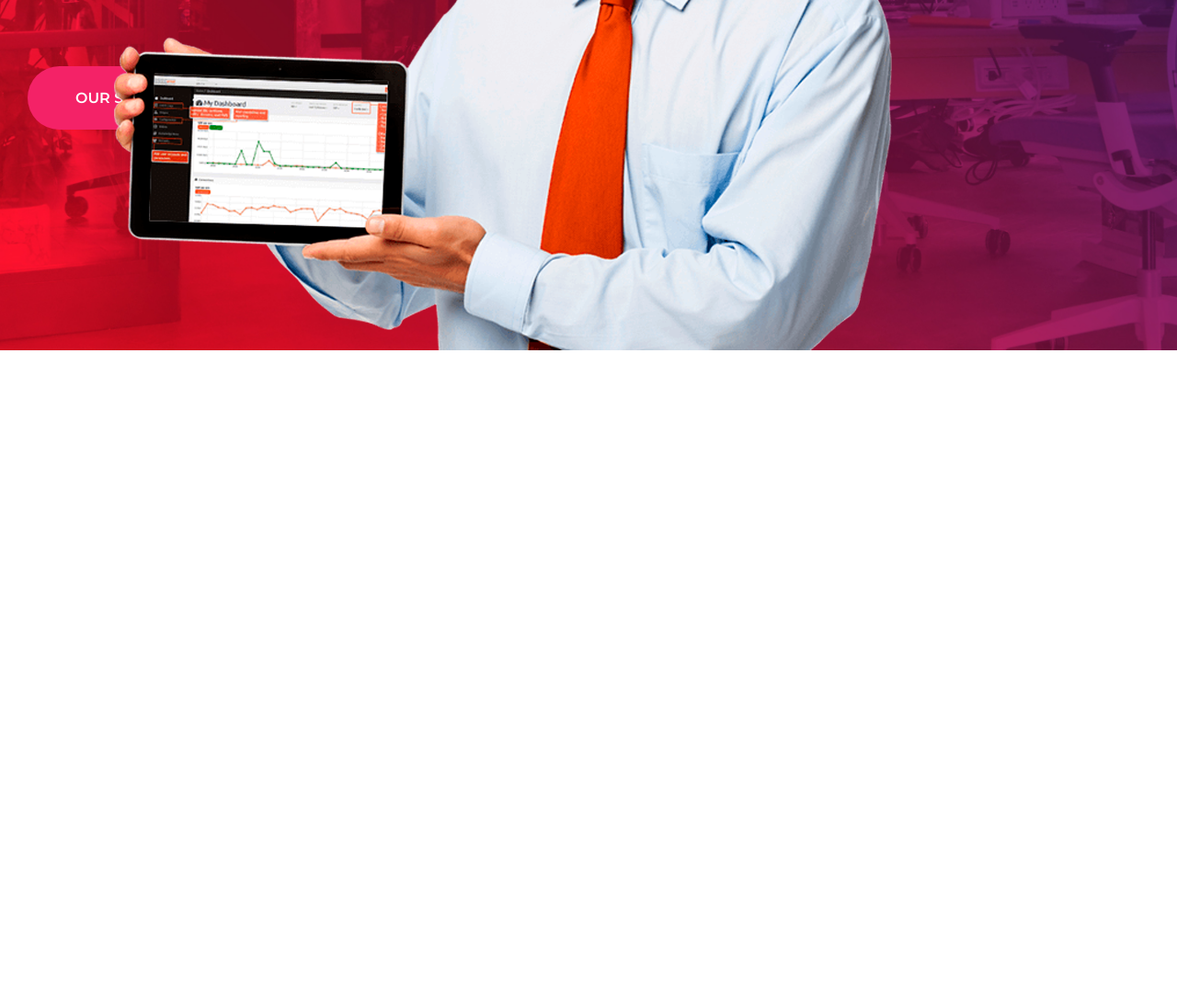
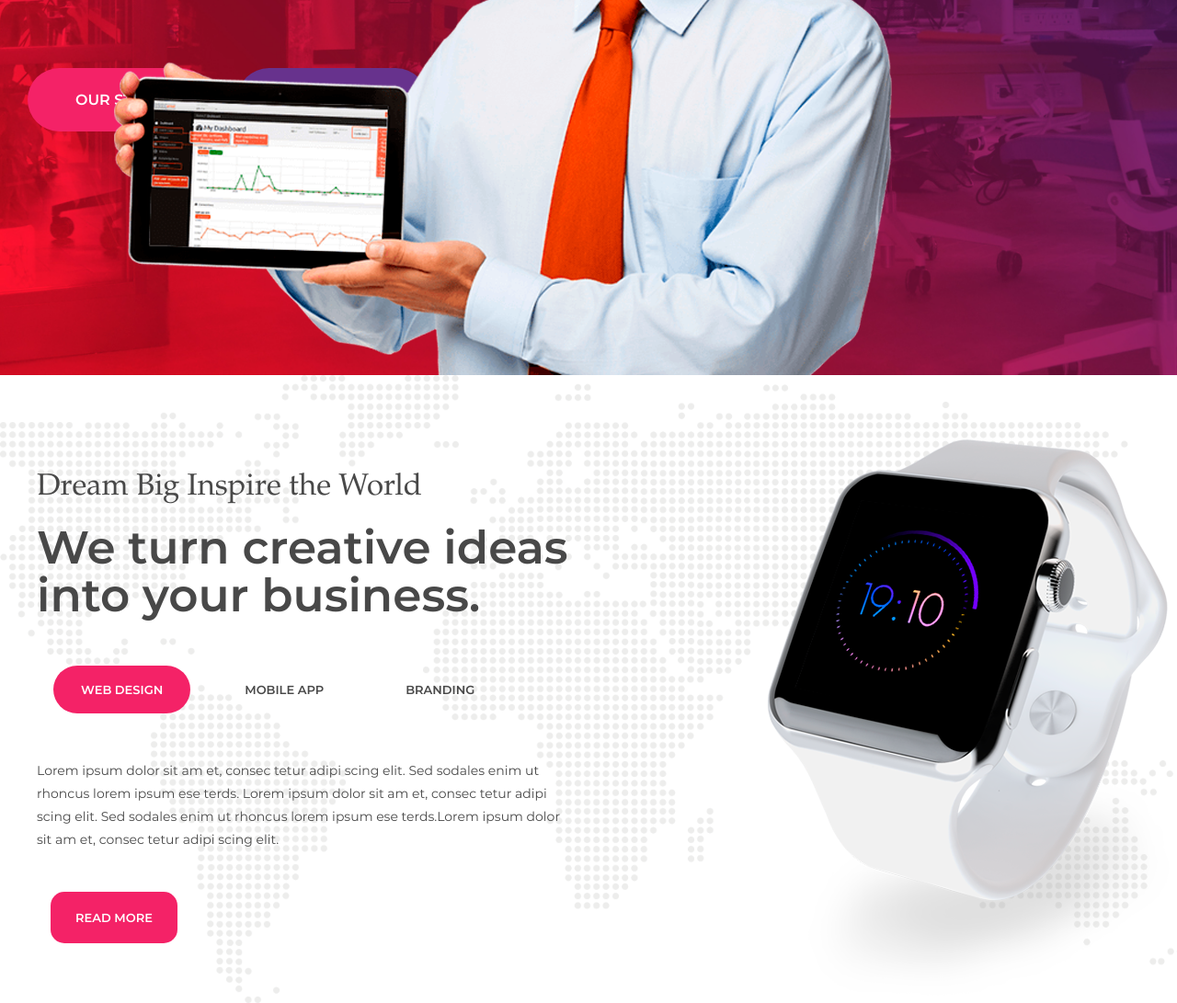
Before and after one commit to SergTemnikov/BlueRex_scss_adaptive, a plain HTML site: page index.html in a window 1280 px wide. Shown: the part 580-1671 px from the top of the page at 92% size. Before the commit the page ends 965 px from the top, so only its background shows below. Drawn offline with Linux system fonts and the light colour scheme.

Commit message:
added services section

```diff
--- a/index.html
+++ b/index.html
@@ -13,14 +13,15 @@
     <div class="modal-card">
       <h2>Modal Title</h2>
       <p>Modal text</p>
-      <button>OK</button>
+      <button class="close-button">OK</button>
     </div>
   </div>
-  <div class="heading">
+
+  <section class="heading">
     <header class="header">
-      <div class="logo">
+      <a href="index.html" class="logo">
         <img src="images/header-logo.png" alt="main logo">
-      </div>
+      </a>
       <nav class="header-nav">
         <ul class="header-nav__items">
           <li class="header-nav__item"><a href="#">Home</a></li>
@@ -49,16 +50,44 @@
         </p>
       </div>
       <div class="heading-buttons">
-        <a href="#" class='story__btn'>OUR STORY</a>
-        <a href="#" class='more__btn'>READ MORE</a>
+        <button href="#" class='story__btn'>OUR STORY</button>
+        <button href="#" class='more__btn'>READ MORE</button>
       </div>
       <div class="heading-person">
         <img src="images/heading/heading-person.png" alt="">
       </div>
     </div>
+  </section>
 
-  </div>
+  <section class="services">
+    <div class="container">
+      <div class="services-wrapper">
+        <div class="services__info">
+          <h4 class="services__pretitle">Dream Big Inspire the World</h4>
+          <h1 class="services__title">We	turn creative ideas into your business.</h1>
+          <div class="services__buttons">
+            <button class="service__btn">WEB DESIGN</button>
+            <button class="service__btn">MOBILE APP</button>
+            <button class="service__btn">BRANDING</button>
+          </div>
+          <p class="services__text">
+            Lorem ipsum dolor sit am et, consec tetur adipi scing elit. Sed sodales enim ut rhoncus lorem ipsum ese terds. Lorem ipsum dolor sit am et, consec tetur adipi scing elit. Sed sodales enim ut rhoncus lorem ipsum ese terds.Lorem ipsum dolor sit am et, consec tetur adipi scing elit.
+          </p>
+          <button class="read-more__button">READ MORE</button>
+          <div class="read-more__button-shadow"></div>
+        </div>
+        <div class="services__image">
+          <img src="images/services/watch.png" alt="clock image">
+        </div>
+      </div>
+    </div>
+  </section>
 
+  <section class="achievements">
+    <div class="container">
+
+    </div>
+  </section>
 
   <script src="js/main.js"></script>
 </body>
--- a/js/main.js
+++ b/js/main.js
@@ -0,0 +1,48 @@
+window.addEventListener('DOMContentLoaded', () => {
+
+// Heading
+
+
+
+// Services
+
+  const serviceBtn = document.querySelectorAll('.service__btn'),
+        modal = document.querySelector('.modal-wrapper'),
+        storyBtn = document.querySelector('.story__btn'),
+        readMoreBtn = document.querySelector('.more__btn')
+        closeModalBtn = document.querySelector('.close-button')
+
+  const openModal = () => {
+    modal.style.display = 'flex'
+  }
+
+  const closeModal = () => {
+    modal.style.display = 'none'
+  }
+
+  storyBtn.addEventListener('click', () => {
+    openModal()
+  })
+  readMoreBtn.addEventListener('click', () => {
+    openModal()
+  })
+
+  closeModalBtn.addEventListener('click', () => {
+    closeModal()
+  })
+
+  serviceBtn[0].classList.add('active')
+
+  const activeBtn = (i) => {
+    serviceBtn.forEach(btn => {
+      btn.classList.remove('active')
+    })
+    serviceBtn[i].classList.add('active')
+  }
+
+  serviceBtn.forEach((btn, i) => {
+    btn.addEventListener('click', () => {
+      activeBtn(i)
+    })
+  })
+})
--- a/scss/style.scss
+++ b/scss/style.scss
@@ -21,7 +21,7 @@
   box-sizing: border-box;
 }
 
-h1, h2, h3, h4, h5, h6 {
+h1, h2, h3, h4, h5, h6, p {
   margin: 0;
   padding: 0;
 }
@@ -29,6 +29,13 @@ h1, h2, h3, h4, h5, h6 {
 a {
   text-decoration: none;
   color: #fff;
+}
+
+button {
+  border: none;
+  outline: none;
+  cursor: pointer;
+  background-color: transparent;
 }
 
 body {
@@ -56,6 +63,7 @@ body {
   align-items: center;
   font-family: 'Montserrat';
   color: #fff;
+  transition: 0.3s all;
   .modal-card {
     background-color: rgba($color: #000000, $alpha: 0.5);
     width: 20vw;
@@ -64,8 +72,9 @@ body {
     border-radius: 10px;
     display: flex;
     flex-direction: column;
-    justify-content: center;
+    justify-content: space-around;
     align-items: center;
+    transition: 0.3s all;
     h2 {
       font-size: 36px;
     }
@@ -73,12 +82,9 @@ body {
       font-size: 26px;
     }
     button {
-      cursor: pointer;
-      border: none;
       background-color: #eaabfa;
       padding: 20px 30px;
       border-radius: 36px;
-      outline: none;
       color: rgb(121, 121, 121);
       font-size: 20px;
       transition: 0.2s all;
@@ -156,12 +162,16 @@ body {
   }
   .heading-buttons {
     margin: 100px 0 0 -10px;
-    a {
+    button {
       padding: 25px 52px;
       border-radius: 36px;
       transition: 0.3s all;
+      font-family: 'Montserrat';
+      font-weight: 600;
+      font-size: 16px;
+      color: #fff;
       &:hover {
-        box-shadow: 2px 2px 6px rgb(224, 143, 224);
+        box-shadow: 0px 0px 6px rgb(224, 143, 224);
       }
     }
     .story__btn {
@@ -178,3 +188,90 @@ body {
     right: 310px;
   }
 }
+
+.services {
+  background: url('/images/services/world-map-bg.png') no-repeat center/cover;
+  .services-wrapper {
+    display: flex;
+    padding-top: 70px;
+    .services__info {
+      position: relative;
+      color: #484848;
+      padding-top: 35px;
+      .services__pretitle {
+        font-family: 'Palatino';
+        font-size: 33px;
+        line-height: 35px;
+        font-weight: normal;
+      }
+      .services__title {
+        padding-top: 22px;
+        width: 585px;
+        font-family: 'Montserrat';
+        font-weight: 600;
+        font-size: 50px;
+        line-height: 52px;
+      }
+      .services__buttons {
+        padding: 50px 0 50px;
+        margin-left: 18px;
+        button {
+          color: #484848;
+          font-family: 'Montserrat';
+          font-size: 13px;
+          font-weight: 600;
+          margin-right: 25px;
+          padding: 18px 30px;
+          border-radius: 36px;
+          transition: 0.3s all;
+          &:last-child {
+            margin-right: 0;
+          }
+          &:hover {
+            text-shadow: 0 1px 3px rgb(145, 113, 148);
+          }
+        }
+        .active {
+          background-color: #f42267;
+          color: #fff;
+        }
+      }
+      .services__text {
+        width: 570px;
+        font-family: 'Montserrat';
+        font-weight: normal;
+        font-size: 14px;
+        line-height: 25px;
+      }
+      .read-more__button {
+
+        font-family: 'Montserrat';
+        font-weight: 600;
+        font-size: 13px;
+        color: #fff;
+        margin: 44px 0 0 15px;
+        background-color: #f42267;
+        padding: 20px 27px;
+        border-radius: 15px;
+        transition: 0.2s ease;
+        &:hover {
+          transform: translateY(-4px);
+        }
+      }
+      .read-more__button-shadow {
+        width: 137px;
+        position: fixed;
+        bottom: 65px;
+        margin: -34px 0 0 15px;
+        background-color: #ff5990;
+        padding: 20px 27px;
+        border-radius: 15px;
+        z-index: -1;
+        transition: 0.3s all;
+      }
+    }
+    .services__image {
+      margin-left: 210px;
+    }
+  }
+}
```
Also changed, not shown: css/style.css, images/achievements/icon-megafon.png (added), images/services/watch.png (added), images/services/world-map-bg.png (added).
